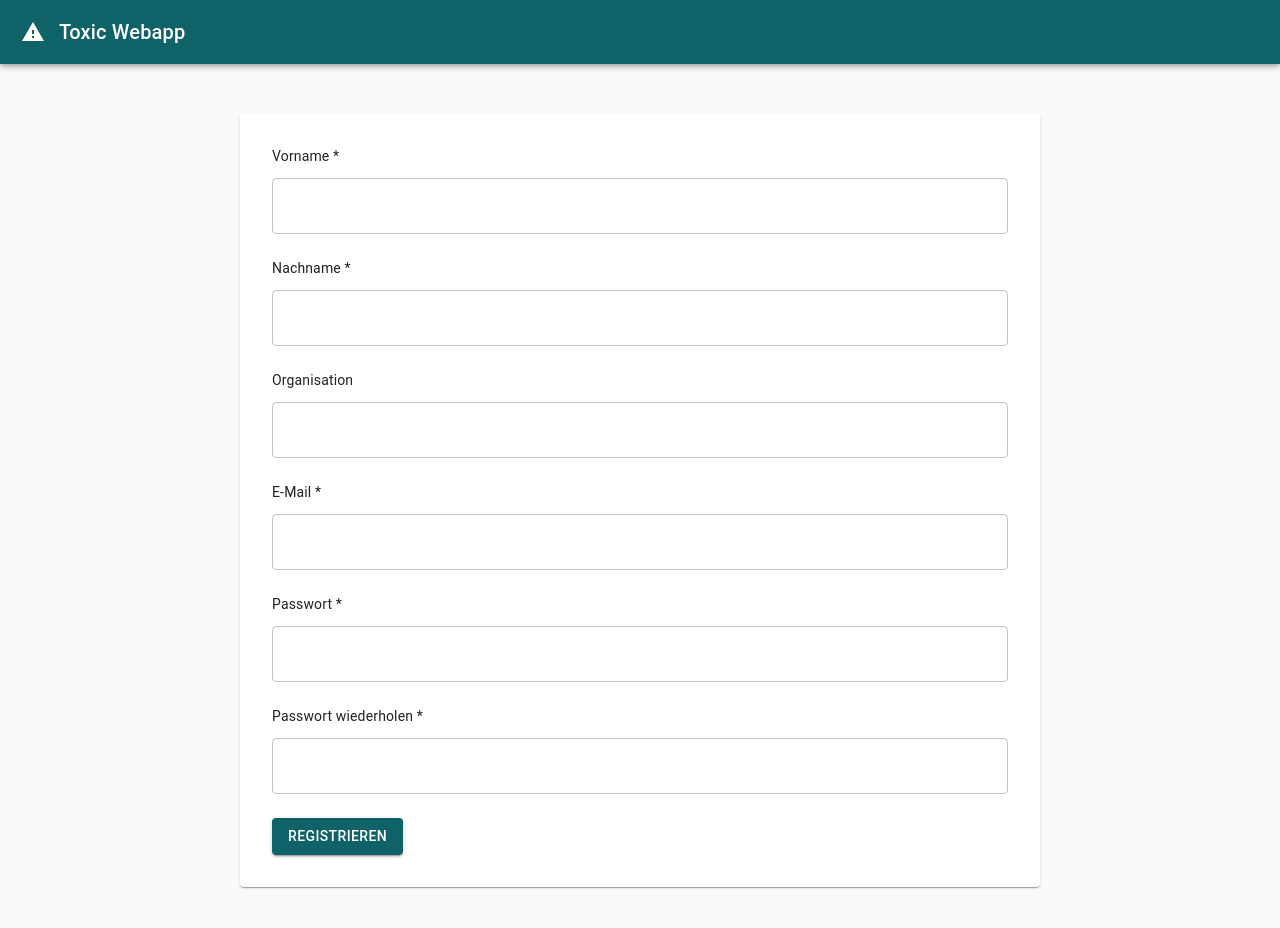
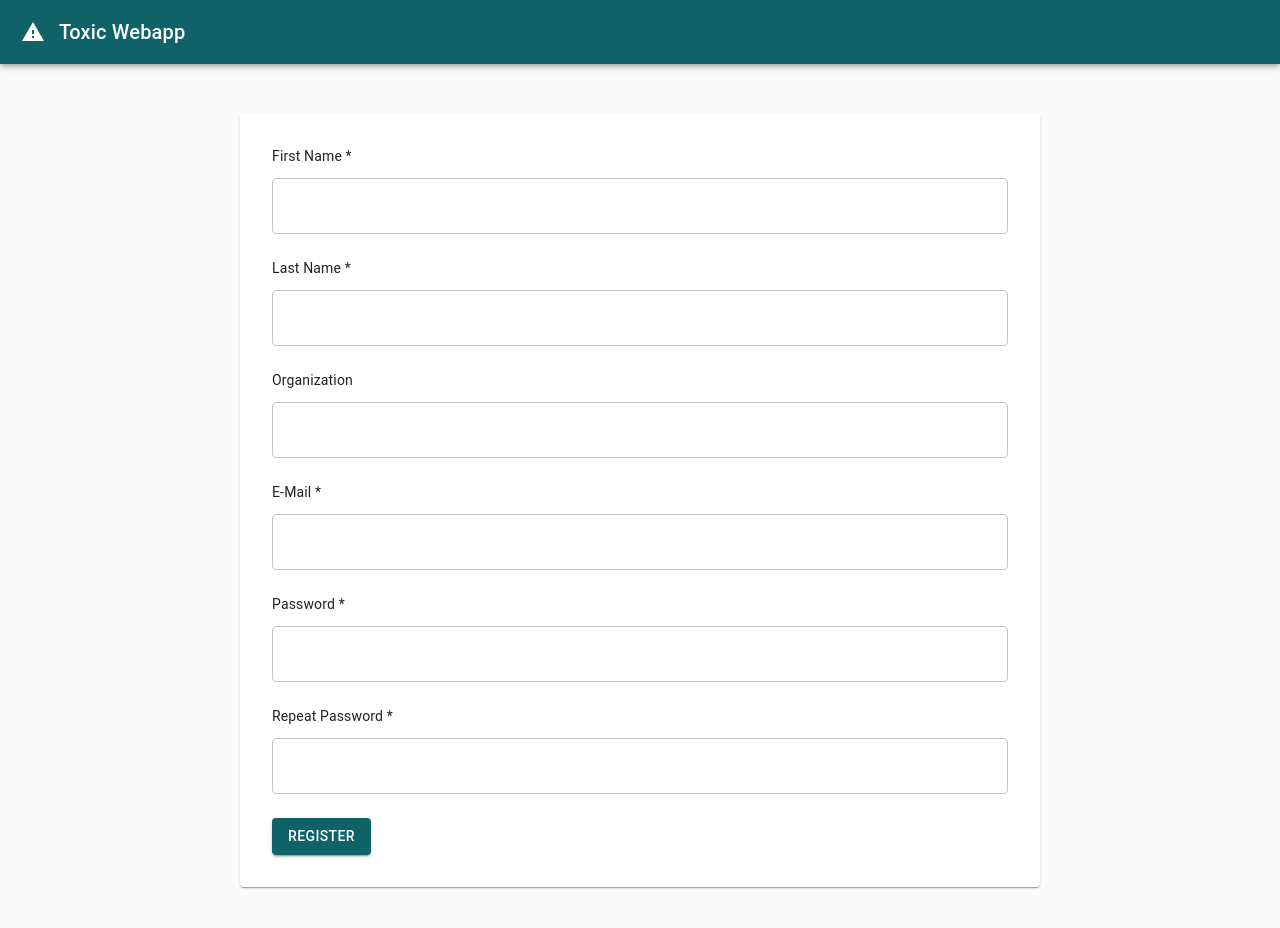
Before and after one commit to Yuugenn/toxic-webservice, a React (Create React App) app in the folder frontend/: page /register in a window 1280 px wide. Shown: the top 928 px of the page. Built offline with nearby package versions, Linux system fonts and the light colour scheme.

Commit message:
frontend now in english

```diff
--- a/frontend/src/components/Home.tsx
+++ b/frontend/src/components/Home.tsx
@@ -163,10 +163,10 @@ function Home() {
 		    </div>
             {showInfos &&
             <div>
-                <Typography variant="h6" className={classes.heading}>Struktur</Typography>
+                <Typography variant="h6" className={classes.heading}>Structure</Typography>
                 <canvas id="smiles-drawer" />
 
-                <Typography variant="h6" className={classes.heading}>Identifizierer und Eigenschaften</Typography>
+                <Typography variant="h6" className={classes.heading}>Properties</Typography>
                 {chemicalInfoIsLoading && <CircularProgress />}
                 {!chemicalInfoIsLoading &&
                     <Table className={classes.table}>
@@ -176,11 +176,11 @@ function Home() {
                                 <TableCell className={classes.trRight}>{chemicalInfo.IUPACName}</TableCell>
                             </TableRow>
                             <TableRow>
-                                <TableCell className={classes.trLeft}>Chemische Formel</TableCell>
+                                <TableCell className={classes.trLeft}>Molecular Formula</TableCell>
                                 <TableCell className={classes.trRight}>{chemicalInfo.MolecularFormula}</TableCell>
                             </TableRow>
                             <TableRow>
-                                <TableCell className={classes.trLeft}>Molekülmasse</TableCell>
+                                <TableCell className={classes.trLeft}>Molecular Weight</TableCell>
                                 <TableCell className={classes.trRight}>{chemicalInfo.MolecularWeight} g/mol</TableCell>
                             </TableRow>
                             <TableRow>
@@ -194,7 +194,7 @@ function Home() {
                         </TableBody>
                     </Table>}
 
-                <Typography variant="h6" className={classes.heading}>Ergebnis</Typography>
+                <Typography variant="h6" className={classes.heading}>Result</Typography>
                 {resultIsLoading && <CircularProgress />}
                 {!resultIsLoading && <span>{result}</span>}
             </div>
--- a/frontend/src/components/Login.tsx
+++ b/frontend/src/components/Login.tsx
@@ -98,16 +98,16 @@ function Login() {
             <form className={classes.form} onSubmit={login}>
                 <div className={classes.label}>
                     <span>E-Mail</span>
-                    <Link href="/register">Registrieren</Link>
+                    <Link href="/register">Register</Link>
                 </div>
                 <TextField variant="outlined" className={classes.textField} value={email} onChange={(e) => setEmail(e.target.value)} error={emailError} />
                 <div className={classes.label}>
-                    <span>Passwort</span>
+                    <span>Password</span>
                 </div>
                 <TextField variant="outlined" className={classes.textField} type="password" value={password} onChange={(e) => setPassword(e.target.value)} error={passwordError} />
                 {loginError && (<p className={classes.error}>{loginError}</p>)}
                 <div>
-                    <Button variant="contained" color="primary" type="submit">Anmelden</Button>
+                    <Button variant="contained" color="primary" type="submit">Login</Button>
                     {isLoading && (<CircularProgress />)}
                 </div>
             </form>}
--- a/frontend/src/components/Register.tsx
+++ b/frontend/src/components/Register.tsx
@@ -38,7 +38,7 @@ function Register() {
     const [firstNameError,          setFirstNameError         ] = useState<boolean>( false );
     const [lastName,                setLastName               ] = useState<string>( "" );
     const [lastNameError,           setLastNameError          ] = useState<boolean>( false );
-    const [organisation,            setOrganisation           ] = useState<string>( "" );
+    const [organization,            setOrganization           ] = useState<string>( "" );
     const [email,                   setEmail                  ] = useState<string>( "" );
     const [emailError,              setEmailError             ] = useState<boolean>( false )
     const [password,                setPassword               ] = useState<string>( "" );
@@ -107,7 +107,7 @@ function Register() {
         const body = {
             "firstName": firstName,
             "lastName": lastName,
-            "organisation": organisation,
+            "organization": organization,
             "email": email,
             "password": password
         };
@@ -124,21 +124,21 @@ function Register() {
         <Paper className="paper">
             {isLoading ? <CircularProgress className={classes.circularProgress} /> :
             <form className={classes.form} onSubmit={register}>
-                <span className={classes.label}>Vorname *</span>
+                <span className={classes.label}>First Name *</span>
                 <TextField variant="outlined" className={classes.textField} value={firstName} onChange={(e) => setFirstName(e.target.value)} error={firstNameError} />
-                <span className={classes.label}>Nachname *</span>
+                <span className={classes.label}>Last Name *</span>
                 <TextField variant="outlined" className={classes.textField} value={lastName} onChange={(e) => setLastName(e.target.value)} error={lastNameError} />
-                <span className={classes.label}>Organisation</span>
-                <TextField variant="outlined" className={classes.textField} value={organisation} onChange={(e) => setOrganisation(e.target.value)} />
+                <span className={classes.label}>Organization</span>
+                <TextField variant="outlined" className={classes.textField} value={organization} onChange={(e) => setOrganization(e.target.value)} />
                 <span className={classes.label}>E-Mail *</span>
                 <TextField variant="outlined" className={classes.textField} value={email} onChange={(e) => setEmail(e.target.value)} error={emailError} />
-                <span className={classes.label}>Passwort *</span>
+                <span className={classes.label}>Password *</span>
                 <TextField variant="outlined" className={classes.textField} type="password" value={password} onChange={(e) => setPassword(e.target.value)} error={passwordError} />
-                <span className={classes.label}>Passwort wiederholen *</span>
+                <span className={classes.label}>Repeat Password *</span>
                 <TextField variant="outlined" className={classes.textField} type="password" value={passwordRepetition} onChange={(e) => setPasswordRepetition(e.target.value)} error={passwordRepetitionError} />
                 {registerError && (<p className={classes.error}>{registerError}</p>)}
                 <div>
-                    <Button variant="contained" color="primary" type="submit">Registrieren</Button>
+                    <Button variant="contained" color="primary" type="submit">Register</Button>
                     {isLoading && (<CircularProgress />)}
                 </div>
             </form>}
```
